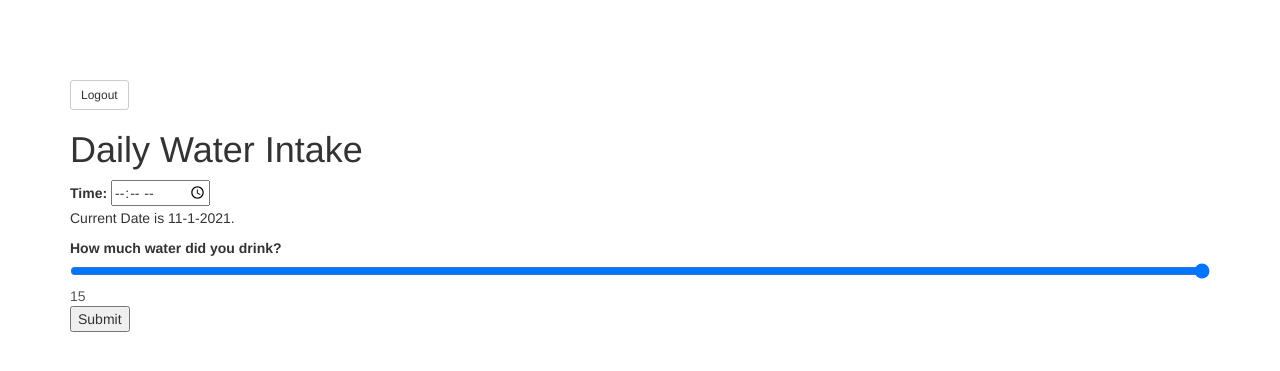
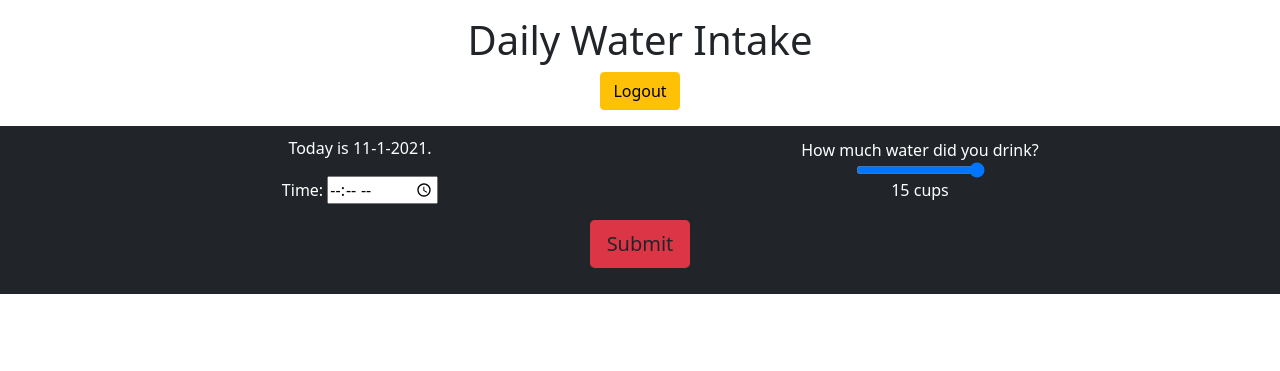
Before and after one commit to MagicMarcos/water-counter, a Node server app: template views/profile.ejs in a window 1280 px wide. Shown: the top 371 px of the page. Run offline with Node 20, Linux system fonts and the light colour scheme; the template is opened without the code that fills it, so the values that code supplies are empty; some libraries are stand-ins or nearby versions.

Commit message:
updated app

```diff
--- a/public/main.js
+++ b/public/main.js
@@ -16,15 +16,15 @@ Array.from(trash).forEach(function (element) {
 		const time = this.parentNode.parentNode.childNodes[1].innerText;
 		const waterAmount = this.parentNode.parentNode.childNodes[3].innerText;
 		console.log('hi', typeof time, typeof waterAmount);
+		const deleted = element.value;
 
-		fetch('messages', {
+		fetch('delete', {
 			method: 'delete',
 			headers: {
 				'Content-Type': 'application/json',
 			},
 			body: JSON.stringify({
-				time: time,
-				waterAmount: waterAmount,
+				deleteId: deleted,
 			}),
 		})
 			.then(function (response) {
--- a/public/style.css
+++ b/public/style.css
@@ -1,7 +1,28 @@
-body{
-  padding-top:80px;
-  word-wrap:break-word;
+body {
+	padding-top: 80px;
+	word-wrap: break-word;
 }
-img{
-  height: 200px;
+
+.profileBod {
+	padding-top: 0;
 }
+
+form {
+	color: WHITE;
+	padding: 10px;
+}
+
+.consumption {
+	padding: 5px;
+	text-align: center;
+	vertical-align: center;
+	border-radius: 10px;
+}
+
+.fa-trash {
+	color: white;
+	background-color: red;
+	border-radius: 50%;
+	padding: 8px;
+	border: none;
+}
--- a/views/notes.html
+++ /dev/null
@@ -1 +0,0 @@
--Add date
--- a/views/profile.ejs
+++ b/views/profile.ejs
@@ -1,48 +1,116 @@
-<!doctype html>
+<!DOCTYPE html>
 <html>
-
 	<head>
-  <title>Daily Water Intake</title>
-  <link rel="stylesheet" href="//netdna.bootstrapcdn.com/bootstrap/3.0.2/css/bootstrap.min.css">
-  <link rel="stylesheet" href="//netdna.bootstrapcdn.com/font-awesome/4.0.3/css/font-awesome.min.css">
-  <link rel="stylesheet" href="style.css">
+		<title>HydroHomies Tracker</title>
+		<link
+			href="https://cdn.jsdelivr.net/npm/bootstrap@5.1.3/dist/css/bootstrap.min.css"
+			rel="stylesheet"
+			integrity="sha384-1BmE4kWBq78iYhFldvKuhfTAU6auU8tT94WrHftjDbrCEXSU1oBoqyl2QvZ6jIW3"
+			crossorigin="anonymous"
+		/>
+		<link
+			rel="stylesheet"
+			href="https://cdn.jsdelivr.net/npm/bootstrap-icons@1.3.0/font/bootstrap-icons.css"
+		/>
+		<link rel="stylesheet" href="style.css" />
 	</head>
 
-<body>
+	<body class="profileBod">
 		<div class="container">
+			<header class="row my-3">
+				<div class="col-12 d-flex flex-column align-items-center">
+					<h1>Daily Water Intake</h1>
+					<a href="/logout" class="btn btn-warning" role="button">Logout</a>
+				</div>
+			</header>
+		</div>
+		<div class="container-fluid bg-dark">
+			<div class="container">
+				<form action="/waterCount" method="POST" class="row">
+					<div
+						class="
+							col-6
+							d-flex
+							flex-column
+							justify-content-center
+							align-items-center
+						"
+					>
+						<p>Today is <span class="todayDate"></span>.</p>
+						<div>
+							<label for="time">Time:</label>
+							<input type="time" id="timeOfDrink" name="time" />
+						</div>
 
-    <a href="/logout" class="btn btn-default btn-sm">Logout</a>
+						<input id="date" type="date" value="" name="date" hidden />
+					</div>
+					<div
+						class="
+							col-6
+							d-flex
+							flex-column
+							justify-content-center
+							align-items-center
+						"
+					>
+						<label for="AmoutOfWater">How much water did you drink? </label>
+						<input
+							type="range"
+							name="waterAmount"
+							id="waterAmount"
+							min="0"
+							max="15"
+							step="1"
+							value="15"
+						/>
+						<div>
+							<output class="price-output" for="price"> </output>
+							<span>cups</span>
+						</div>
+					</div>
+					<div class="col-12 d-flex justify-content-center">
+						<button class="btn btn-lg bg-danger my-3" type="submit">
+							Submit
+						</button>
+					</div>
+				</form>
+			</div>
+		</div>
+		<div class="container">
+			<section>
+				<div class="waterTracking row my-3">
+					<% waterCount.reverse().forEach(el => {%>
+					<div class="col-sm-4 my-2">
+						<div class="card">
+							<div class="card-body">
+								<h3 class="bg-info consumption">Your Consumption</h3>
+								<div class="d-flex flex-column">
+									<h2 class="waterAmount"><%= el.waterAmount%> cups</h2>
+									<p class="card-title">
+										On <span><%= el.date%></span> at <span><%= el.time%></span>
+									</p>
 
-    <section>
-    <h1>Daily Water Intake</h1>
+									<span class="align-self-end"
+										><button class="fa fa-trash" value="<%=el._id%>"></button
+									></span>
+								</div>
+							</div>
+						</div>
+					</div>
 
-      <form action="/messages" method="POST">
-        <label for="time">Time:</label>
-        <input type="time" id="timeOfDrink" name="time">
-        <input id='date' type='date' value="" name='date' hidden>
-        <p>Current Date is <span class="todayDate"></span>.</p>
-        <label for="AmoutOfWater">How much water did you drink? </label>
-        <input type="range" name="waterAmount" id="waterAmount" min="0" max="15" step="1" value="15">
-        <output class="price-output" for="price"></output>
-        <button type="submit">Submit</button>
-      </form>
+					<%})%>
+				</div>
 			</section>
-    <section>
-      <h3></h3>
-          <ul class="messages">
-          <% for(var i=0; i<messages.length; i++) {%>
-            <li class="message">
-              <span><%= messages[i].time %></span>
-              <span><%= messages[i].waterAmount %></span>
-              <span><i class="fa fa-trash" id="<%= messages[i]._id %>"></i></span>
-            </li>
-          <% } %>
-          </ul>
-    </section>
-
+		</div>
+		<script
+			src="https://kit.fontawesome.com/c0e668a8ad.js"
+			crossorigin="anonymous"
+		></script>
+		<script
+			src="https://cdn.jsdelivr.net/npm/bootstrap@5.1.3/dist/js/bootstrap.bundle.min.js"
+			integrity="sha384-ka7Sk0Gln4gmtz2MlQnikT1wXgYsOg+OMhuP+IlRH9sENBO0LRn5q+8nbTov4+1p"
+			crossorigin="anonymous"
+		></script>
 		<script src="main.js"></script>
-    <script src="https://kit.fontawesome.com/c0e668a8ad.js" crossorigin="anonymous"></script>
-
 	</body>
-
 </html>
```
Also changed, not shown: app/routes.js (+12 -56 lines), views/connect-local.ejs (deleted, +0 -41 lines), views/index.ejs (+18 -12 lines), views/login.ejs (+14 -11 lines), views/signup.ejs (+14 -10 lines), public/img/savage21.jpg (deleted). Lines whose indentation alone changed are shown as unchanged.
